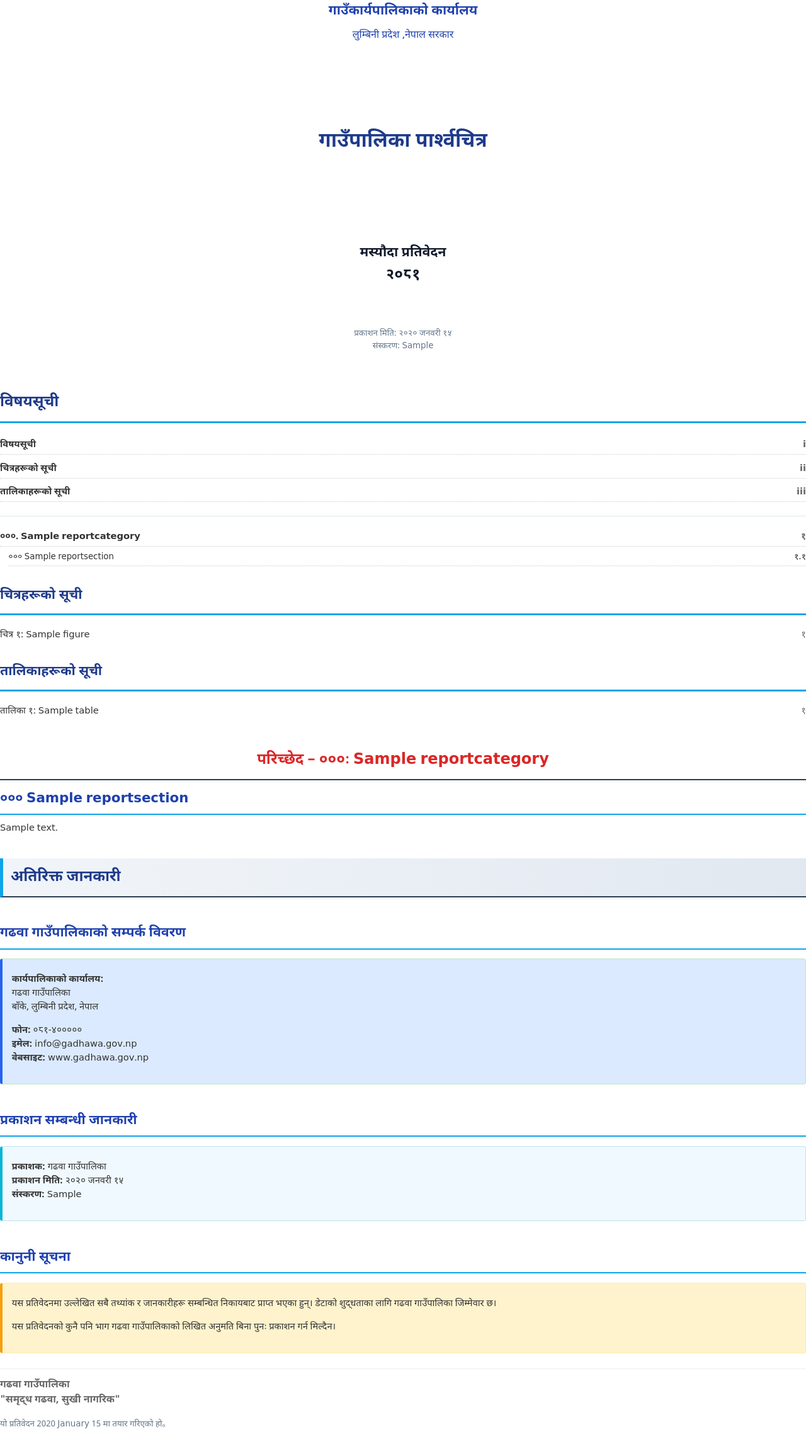
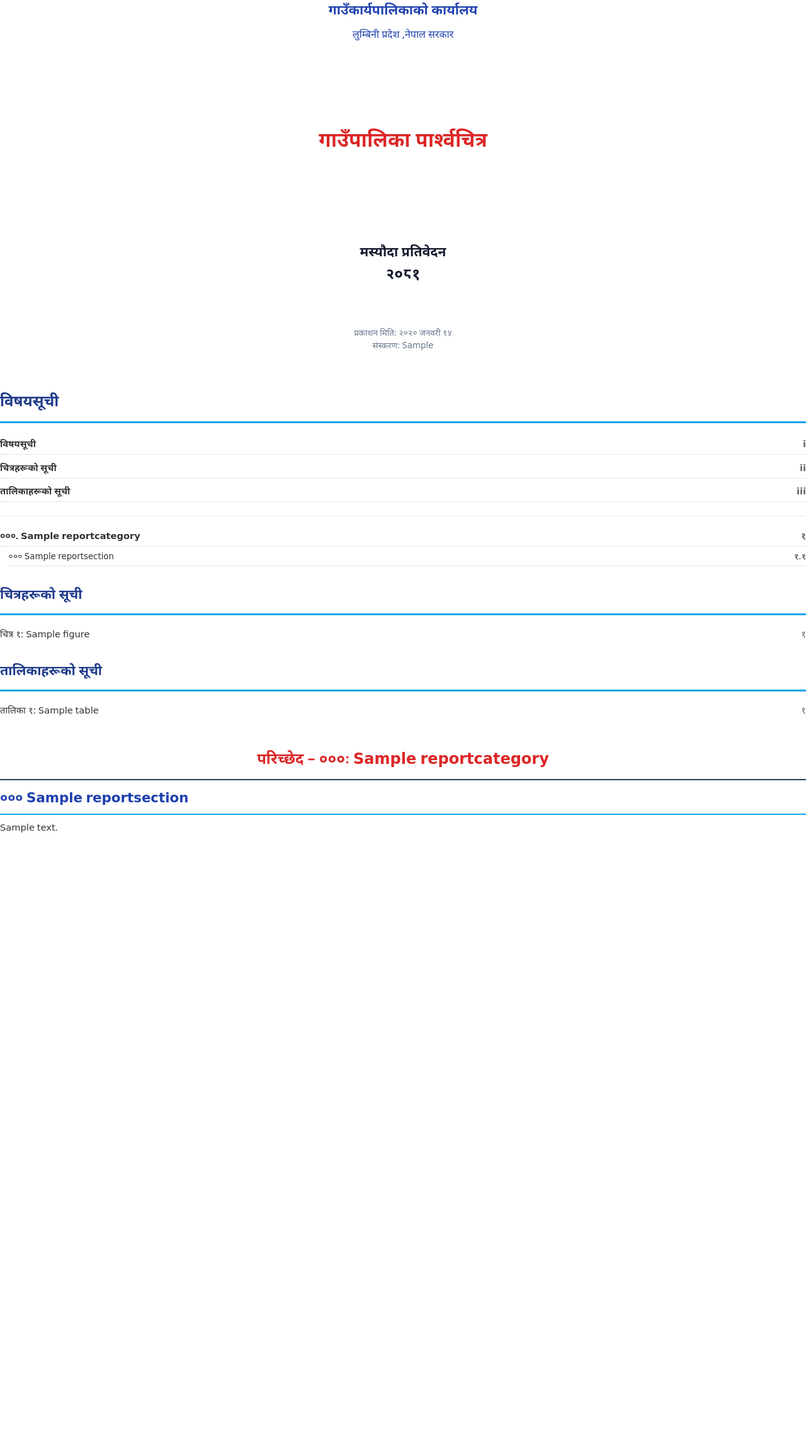
Before and after one commit to fernsky/gadhawa-reporting, a Django app: template templates/reports/pdf_full_report.html in a window 1280 px wide. Shown: the part 164-2449 px from the top of the page at 63% size. After the commit the page ends 1486 px from the top, so only its background shows below. Run offline with Django 4.2, Linux system fonts and the light colour scheme; tables that the repository leaves empty hold one stand-in row (values such as "Sample post"); the template is opened without the code that fills it: values that come from a table or form of the project are taken from there, most other values are stand-ins (such as "Sample title", 1, 10 or a date in 2020); data that the repository does not hold is empty; parts of the project's set-up code (start-up, migrations or seed data) failed here and were passed over; some libraries are stand-ins or nearby versions.

Commit message:
Update main title color and remove back cover section for cleaner report layout

```diff
--- a/templates/reports/pdf_full_report.html
+++ b/templates/reports/pdf_full_report.html
@@ -28,7 +28,7 @@
         </div>
 
         <!-- Main Title Section -->
-        <div style="color: #1e3a8a; padding: 1.5em; margin: 2cm 0; font-size: 24pt; font-weight: 700; ">
+        <div style="color: #dc2626; padding: 1.5em; margin: 2cm 0; font-size: 24pt; font-weight: 700; ">
             गाउँपालिका पार्श्वचित्र
         </div>
 
@@ -203,61 +203,4 @@
 </div>
 {% endfor %}
 
-<!-- Back Cover / Additional Information -->
-<div class="section-break">
-    <h1 style="color: #1e3a8a; background: linear-gradient(90deg, #f1f5f9, #e2e8f0); padding: 0.5em; border-left: 5px solid #0ea5e9;">अतिरिक्त जानकारी</h1>
-
-    <div class="no-break">
-        <h2 style="color: #1e40af; border-bottom: 2px solid #0ea5e9; padding-bottom: 0.3em;">गढवा गाउँपालिकाको सम्पर्क विवरण</h2>
-        <div class="important" style="background: #dbeafe; border-left: 4px solid #2563eb; padding: 1em; margin: 1em 0;">
-            <p><strong>कार्यपालिकाको कार्यालय:</strong><br>
-            गढवा गाउँपालिका<br>
-            बाँके, लुम्बिनी प्रदेश, नेपाल</p>
-
-            <p><strong>फोन:</strong> ०८१-४०००००<br>
-            <strong>इमेल:</strong> info@gadhawa.gov.np<br>
-            <strong>वेबसाइट:</strong> www.gadhawa.gov.np</p>
-        </div>
-    </div>
-
-    {% if publication_settings %}
-    <div class="no-break mt-3">
-        <h2 style="color: #1e40af; border-bottom: 2px solid #0ea5e9; padding-bottom: 0.3em;">प्रकाशन सम्बन्धी जानकारी</h2>
-        <div class="note" style="background: #f0f9ff; border-left: 4px solid #06b6d4; padding: 1em; margin: 1em 0;">            <p><strong>प्रकाशक:</strong> गढवा गाउँपालिका<br>
-            <strong>प्रकाशन मिति:</strong> {{ publication_settings.publication_date|nepali_date:"Y F j" }}<br>
-            <strong>संस्करण:</strong> {{ publication_settings.version }}</p>
-
-            {% if publication_settings.isbn %}
-            <p><strong>ISBN:</strong> {{ publication_settings.isbn }}</p>
-            {% endif %}
-
-            {% if publication_settings.editor_name %}
-            <p><strong>सम्पादक:</strong> {{ publication_settings.editor_name }}</p>
-            {% endif %}
-        </div>
-    </div>
-    {% endif %}
-
-    <div class="no-break mt-3">
-        <h2 style="color: #1e40af; border-bottom: 2px solid #0ea5e9; padding-bottom: 0.3em;">कानुनी सूचना</h2>
-        <div class="warning" style="background: #fef3cd; border-left: 4px solid #f59e0b; padding: 1em; margin: 1em 0;">
-            <p>यस प्रतिवेदनमा उल्लेखित सबै तथ्यांक र जानकारीहरू सम्बन्धित निकायबाट प्राप्त भएका हुन्। डेटाको शुद्धताका लागि गढवा गाउँपालिका जिम्मेवार छ।</p>
-
-            <p>यस प्रतिवेदनको कुनै पनि भाग गढवा गाउँपालिकाको लिखित अनुमति बिना पुनः प्रकाशन गर्न मिल्दैन।</p>
-        </div>
-    </div>
-
-    <div class="page-footer mt-3">
-        <div class="text-center">
-            <p style="font-size: 12pt; font-weight: bold;">
-                गढवा गाउँपालिका<br>
-                "समृद्ध गढवा, सुखी नागरिक"
-            </p>
-            <p style="font-size: 10pt; color: #64748b;">
-                यो प्रतिवेदन {{ generated_date|date:"Y F j" }} मा तयार गरिएको हो。
-            </p>
-        </div>
-    </div>
-</div>
-
 {% endblock %}
```
